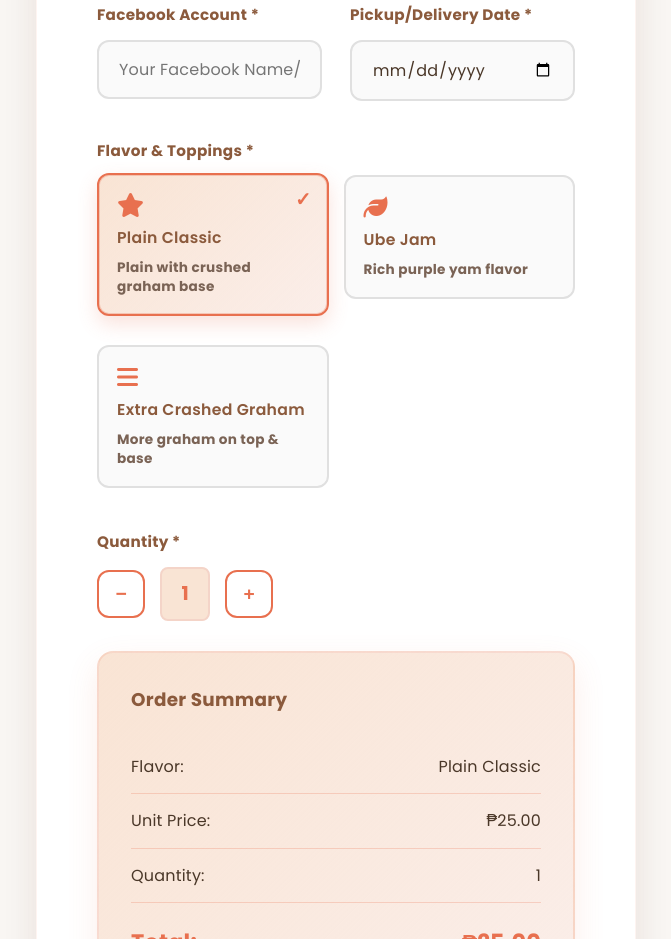
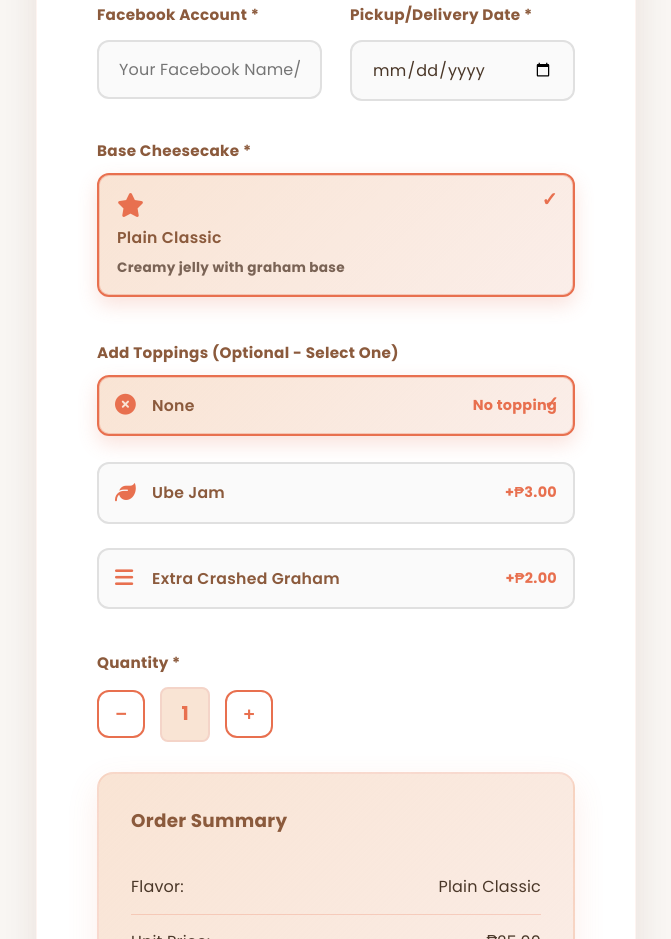
Before and after one commit to jheries046-stack/Gle, a website: page index.html in a window 1280 px wide. Shown: the part 2419-3358 px from the top of the page, without its empty margins (304-975 px from the left). Drawn offline with Linux system fonts and the light colour scheme; no server answers.

Commit message:
topping selection

```diff
--- a/index.html
+++ b/index.html
@@ -177,30 +177,45 @@
                     </div>
 
                     <div class="form-group">
-                        <label>Flavor & Toppings *</label>
+                        <label>Base Cheesecake *</label>
                         <div class="flavor-options">
                             <label class="flavor-option">
-                                <input type="radio" name="flavor" value="plain" checked>
+                                <input type="radio" name="base" value="plain" checked>
                                 <span class="flavor-label">
                                     <i class="fas fa-star"></i>
                                     <strong>Plain Classic</strong>
-                                    <small>Plain with crushed graham base</small>
+                                    <small>Creamy jelly with graham base</small>
                                 </span>
                             </label>
-                            <label class="flavor-option">
-                                <input type="radio" name="flavor" value="ube">
-                                <span class="flavor-label">
+                        </div>
+                        <span class="error-msg"></span>
+                    </div>
+
+                    <div class="form-group">
+                        <label>Add Toppings (Optional - Select One)</label>
+                        <div class="toppings-options">
+                            <label class="topping-radio">
+                                <input type="radio" name="topping" value="none" checked>
+                                <span class="topping-label">
+                                    <i class="fas fa-times-circle"></i>
+                                    <strong>None</strong>
+                                    <small>No topping</small>
+                                </span>
+                            </label>
+                            <label class="topping-radio">
+                                <input type="radio" name="topping" value="ube" data-price="3.00">
+                                <span class="topping-label">
                                     <i class="fas fa-leaf"></i>
                                     <strong>Ube Jam</strong>
-                                    <small>Rich purple yam flavor</small>
+                                    <small>+₱3.00</small>
                                 </span>
                             </label>
-                            <label class="flavor-option">
-                                <input type="radio" name="flavor" value="crashed_graham">
-                                <span class="flavor-label">
+                            <label class="topping-radio">
+                                <input type="radio" name="topping" value="crashed_graham" data-price="2.00">
+                                <span class="topping-label">
                                     <i class="fas fa-bars"></i>
                                     <strong>Extra Crashed Graham</strong>
-                                    <small>More graham on top & base</small>
+                                    <small>+₱2.00</small>
                                 </span>
                             </label>
                         </div>
--- a/styles/style.css
+++ b/styles/style.css
@@ -1057,7 +1057,7 @@ nav ul li a:hover::after {
 /* ===== FLAVOR OPTIONS ===== */
 .flavor-options {
     display: grid;
-    grid-template-columns: repeat(auto-fit, minmax(200px, 1fr));
+    grid-template-columns: 1fr;
     gap: 15px;
     margin-bottom: 15px;
 }
@@ -1081,6 +1081,7 @@ nav ul li a:hover::after {
     background: #fafafa;
     transition: all 0.3s cubic-bezier(0.4, 0, 0.2, 1);
     text-decoration: none;
+    position: relative;
 }
 
 .flavor-label i {
@@ -1119,6 +1120,78 @@ nav ul li a:hover::after {
 }
 
 .flavor-option:hover .flavor-label {
+    border-color: var(--primary);
+    box-shadow: 0 4px 12px rgba(232, 112, 79, 0.1);
+}
+
+/* ===== TOPPING OPTIONS ===== */
+.toppings-options {
+    display: grid;
+    grid-template-columns: 1fr;
+    gap: 12px;
+    margin-bottom: 15px;
+}
+
+.topping-radio {
+    display: block;
+    cursor: pointer;
+}
+
+.topping-radio input[type="radio"] {
+    display: none;
+}
+
+.topping-label {
+    display: flex;
+    gap: 12px;
+    align-items: center;
+    padding: 16px;
+    border: 2px solid #e0e0e0;
+    border-radius: 12px;
+    background: #fafafa;
+    transition: all 0.3s cubic-bezier(0.4, 0, 0.2, 1);
+    text-decoration: none;
+    position: relative;
+}
+
+.topping-label i {
+    font-size: 1.3rem;
+    color: var(--primary);
+    min-width: 25px;
+}
+
+.topping-label strong {
+    color: var(--dark);
+    font-size: 0.98rem;
+    font-weight: 600;
+    flex-grow: 1;
+}
+
+.topping-label small {
+    color: var(--primary);
+    font-size: 0.9rem;
+    font-weight: 700;
+    white-space: nowrap;
+}
+
+.topping-radio input[type="radio"]:checked + .topping-label {
+    background: linear-gradient(135deg, var(--accent) 0%, rgba(244, 212, 200, 0.4) 100%);
+    border-color: var(--primary);
+    box-shadow: 0 8px 20px rgba(232, 112, 79, 0.2), inset 0 0 0 1px rgba(232, 112, 79, 0.3);
+    transform: translateY(-2px);
+}
+
+.topping-radio input[type="radio"]:checked + .topping-label::after {
+    content: '✓';
+    position: absolute;
+    top: 12px;
+    right: 14px;
+    color: var(--primary);
+    font-weight: bold;
+    font-size: 1.1rem;
+}
+
+.topping-radio:hover .topping-label {
     border-color: var(--primary);
     box-shadow: 0 4px 12px rgba(232, 112, 79, 0.1);
 }
```
